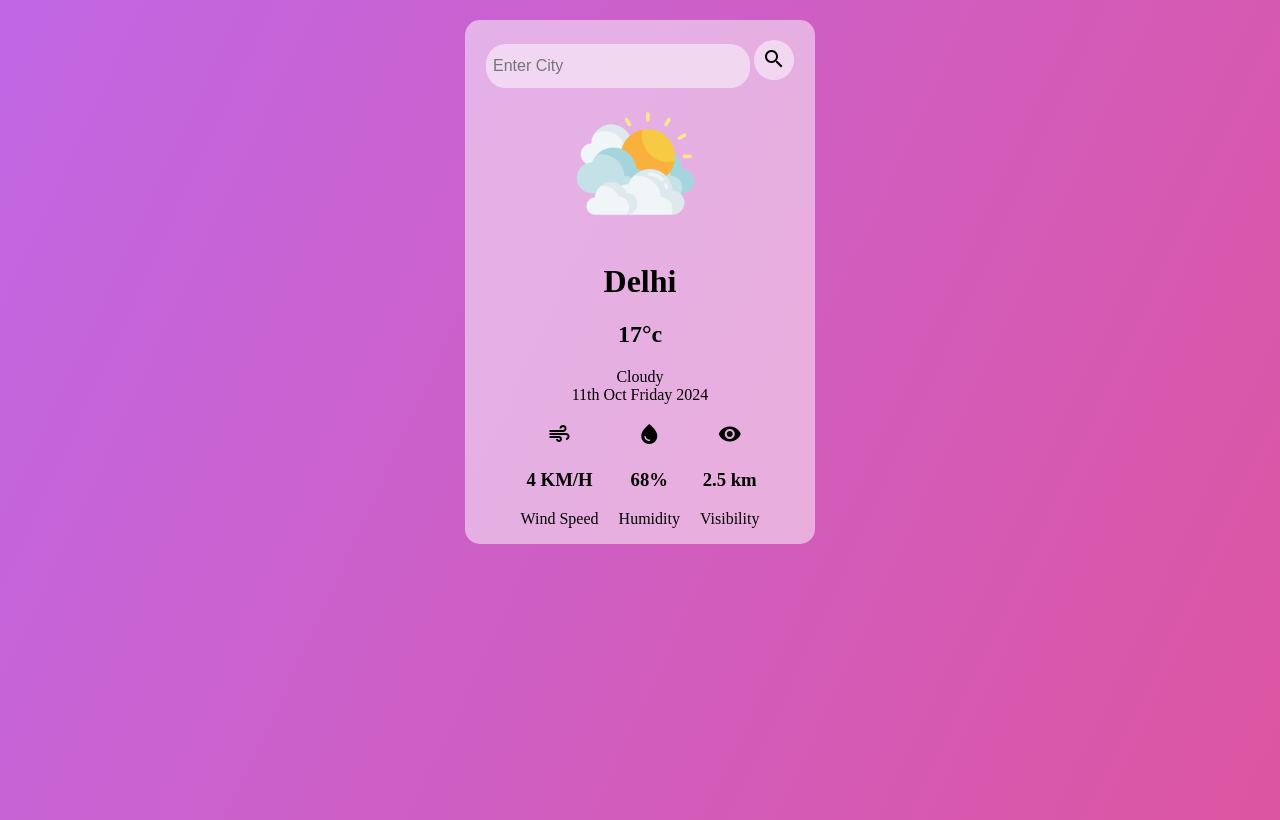
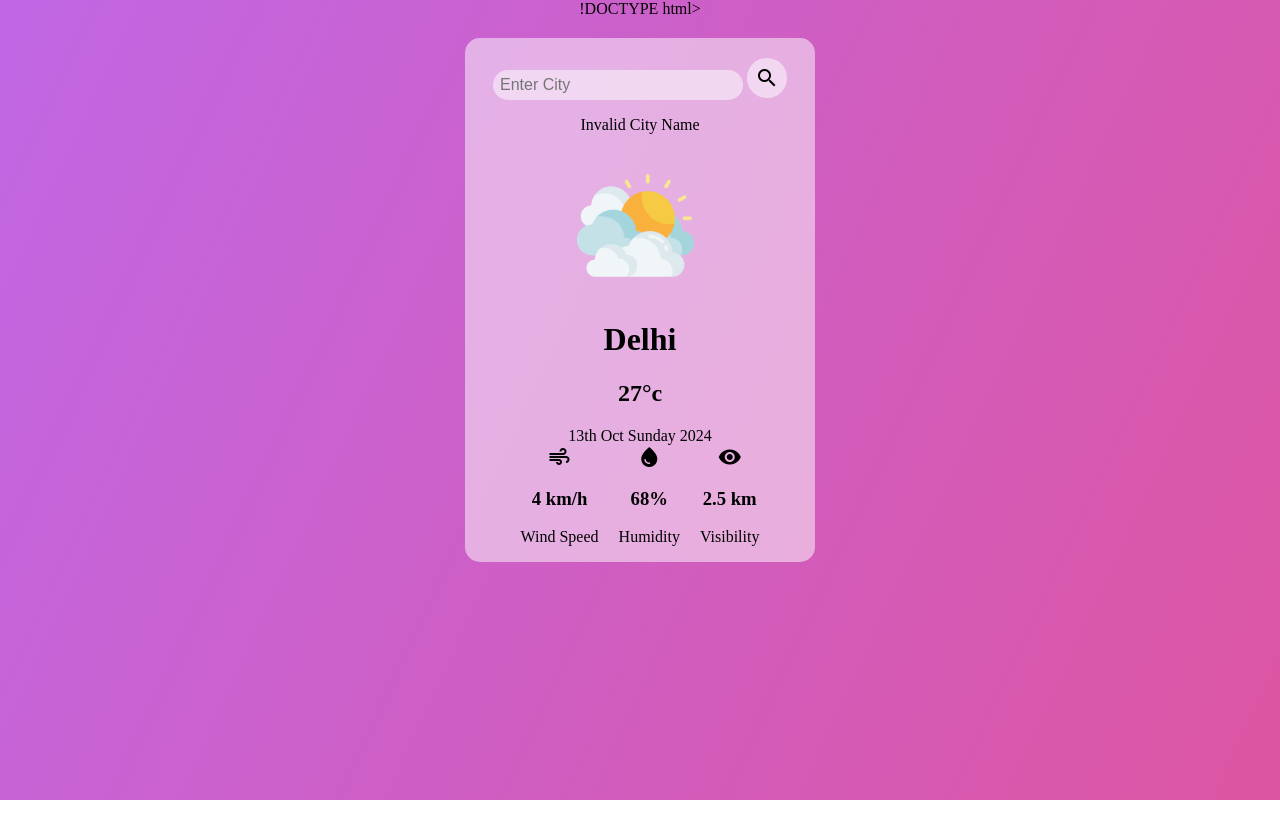
Before and after one commit to mandira-biswal/Weather-App, a plain HTML site: page index.html in a window 1280 px wide. Drawn offline with Linux system fonts and the light colour scheme.

Commit message:
Update index.html

```diff
--- a/index.html
+++ b/index.html
@@ -1,4 +1,4 @@
-<!DOCTYPE html>
+!DOCTYPE html>
 <html lang="en">
 
 <head>
@@ -19,44 +19,42 @@
                     <i class="material-icons">search</i>
                 </button>
             </form>
+            <div class="error">
+                <p>Invalid City Name</p>
+            </div>
 
-            <div class="Weather">
-                <img src="Images/clouds.png"  id="weather-icon">
-                <h1 class="city" id="city">Delhi</h1>
-                <h2 class="temp">17°c </h2>
+            <div class="weather">
+                <img src="Images/clouds.png" id="weather-icon">
+                <h1 class="city">Delhi</h1> <!-- class "city" -->
+                <h2 class="temp">27°c</h2> <!-- class "temp" -->
+
             </div>
+
             <div class="temperature-detail">
                 <div class="description">
-                <span class="description-text">Cloudy</span>
-            <div class="date">11th Oct Friday 2024</div>
+                    <span class="description-text"></span> <!-- class "description-text" -->
+                    <div class="date">13th Oct Sunday 2024</div> <!-- class "date" -->
                 </div>
-            <br/>
 
                 <div class="extra-info">
                     <div class="wind-info">
                         <i class="material-icons">air</i>
-                    <div>
-                        <h3 class="wind-speed">4 KM/H</h3>
+                        <h3 class="wind-speed">4 km/h</h3> <!-- class "wind-speed" -->
                         <p class="wind-label">Wind Speed</p>
                     </div>
-                </div>
-
                     <div class="humidity-info">
                         <i class="material-icons">water_drop</i>
-                    <div>
-                        <h3 class="humidity">68%</h3>
+                        <h3 class="humidity">68%</h3> <!-- class "humidity" -->
                         <p class="humid-label">Humidity</p>
                     </div>
-                </div>
-
                     <div class="visibility-info">
                         <i class="material-icons">visibility</i>
-                    <div>
-                        <h3 class="visibility">2.5 km</h3>
+                        <h3 class="visibility">2.5 km</h3> <!-- class "visibility" -->
                         <p class="visibility-label">Visibility</p>
                     </div>
                 </div>
             </div>
+
             </div>
     </div>
 </body>
```
Lines whose indentation alone changed are shown as unchanged.
